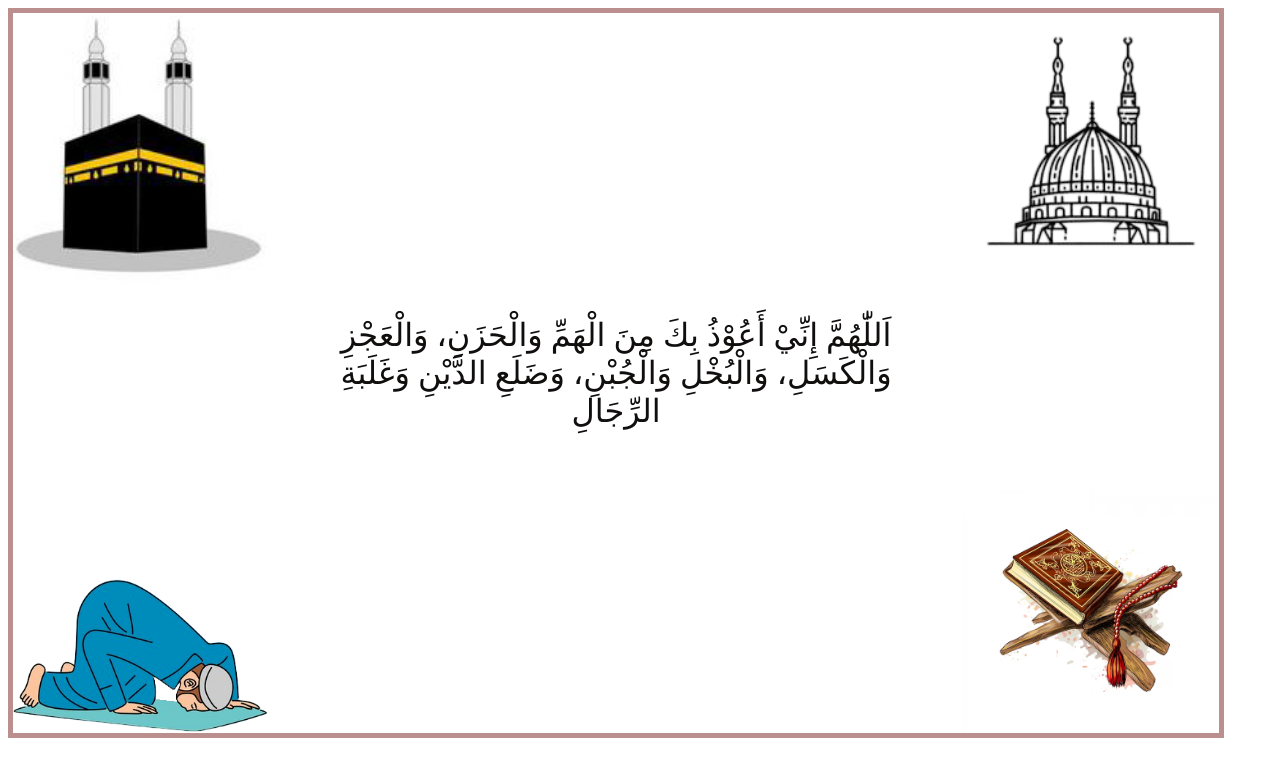
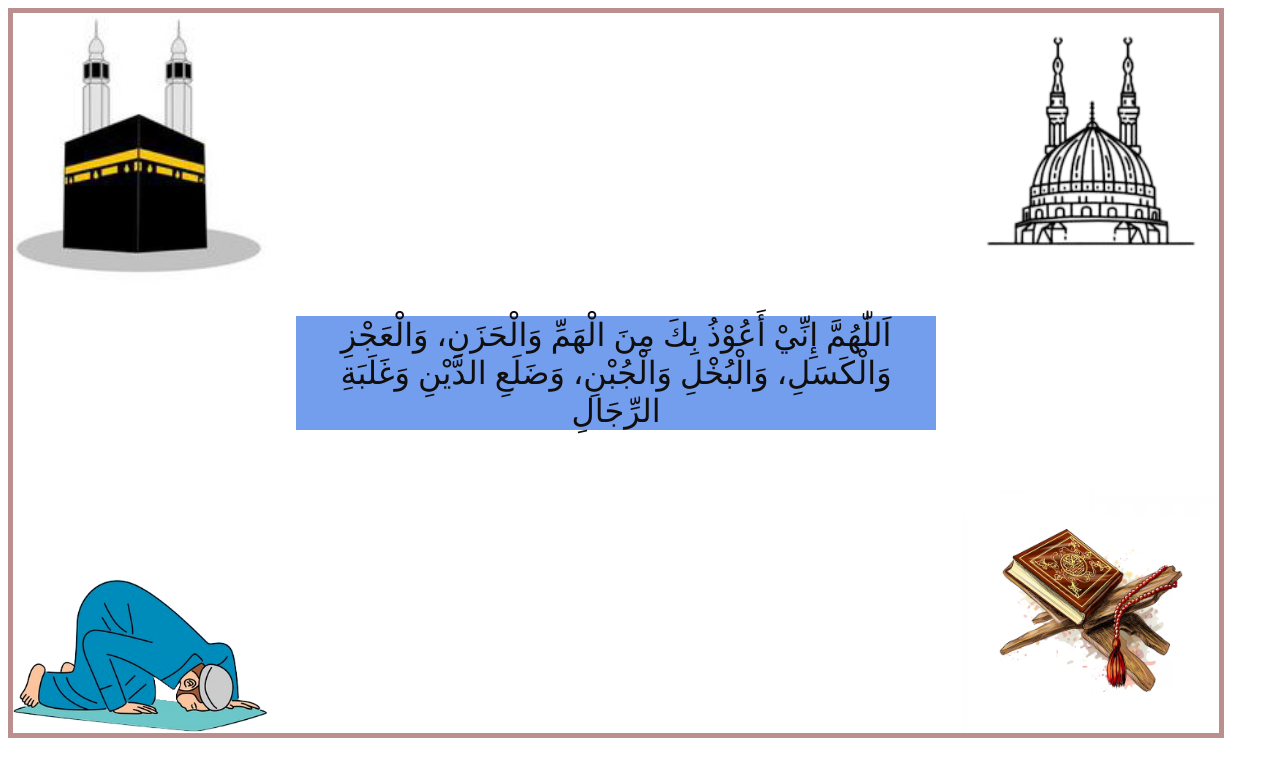
Before and after one commit to muhammadmahfuzmr/dua, a plain HTML site: page index.html in a window 1280 px wide. Drawn offline with Linux system fonts and the light colour scheme.

Commit message:
added text background

```diff
--- a/styles/dua.css
+++ b/styles/dua.css
@@ -20,6 +20,7 @@ div{
 p{
     width: 50vw;
     text-align: center;
+    background-color: rgba(60, 120, 230, 0.712);
     color: rgb(17, 14, 14);
     font-size: xx-large;
 }
```
